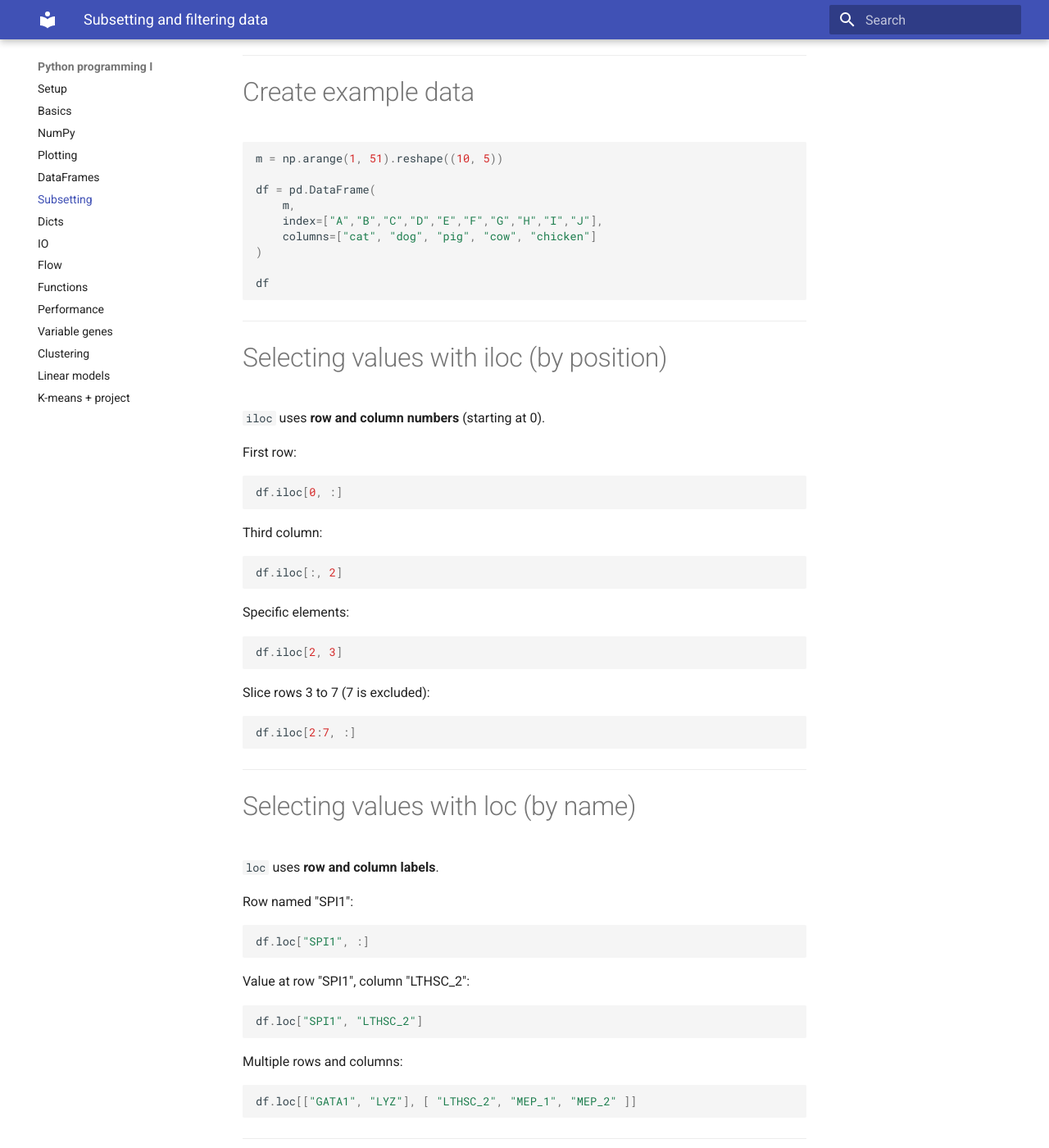
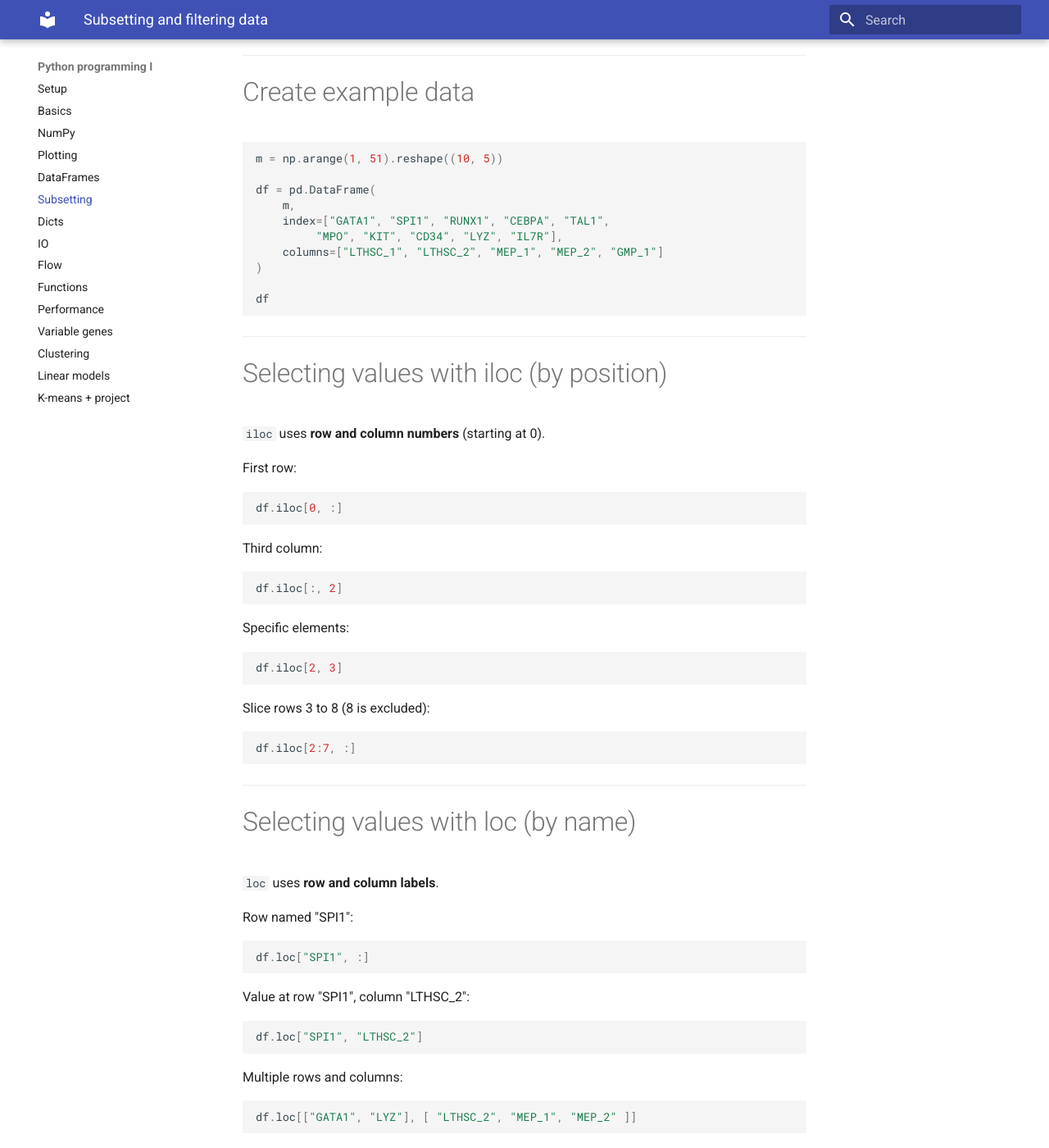
Before and after one commit to sccbioinformatics/Python_programming_1, an MkDocs documentation site: the page built from docs/06-subsetting.md, in a window 1280 px wide and 1400 px high, scrolled down 538 px. Shown: the whole window at 82% size. Built offline with MkDocs 1.6.1 and Material for MkDocs 9.7.7, drawn with Linux system fonts in a browser that asks for light colours.

Commit message:
Minor changes

````diff
--- a/docs/06-subsetting.md
+++ b/docs/06-subsetting.md
@@ -31,8 +31,9 @@ m = np.arange(1, 51).reshape((10, 5))
 
 df = pd.DataFrame(
     m,
-    index=["A","B","C","D","E","F","G","H","I","J"],
-    columns=["cat", "dog", "pig", "cow", "chicken"]
+    index=["GATA1", "SPI1", "RUNX1", "CEBPA", "TAL1",
+         "MPO", "KIT", "CD34", "LYZ", "IL7R"],
+    columns=["LTHSC_1", "LTHSC_2", "MEP_1", "MEP_2", "GMP_1"]
 )
 
 df
@@ -62,7 +63,7 @@ Specific elements:
 df.iloc[2, 3]
 ```
 
-Slice rows 3 to 7 (7 is excluded):
+Slice rows 3 to 8 (8 is excluded):
 
 ```python
 df.iloc[2:7, :]
````
Also changed, not shown: docs/05-dataframes.md (+1 -1 lines), docs/08-io.md (+2 -1 lines), docs/index.md (+11 -0 lines).
